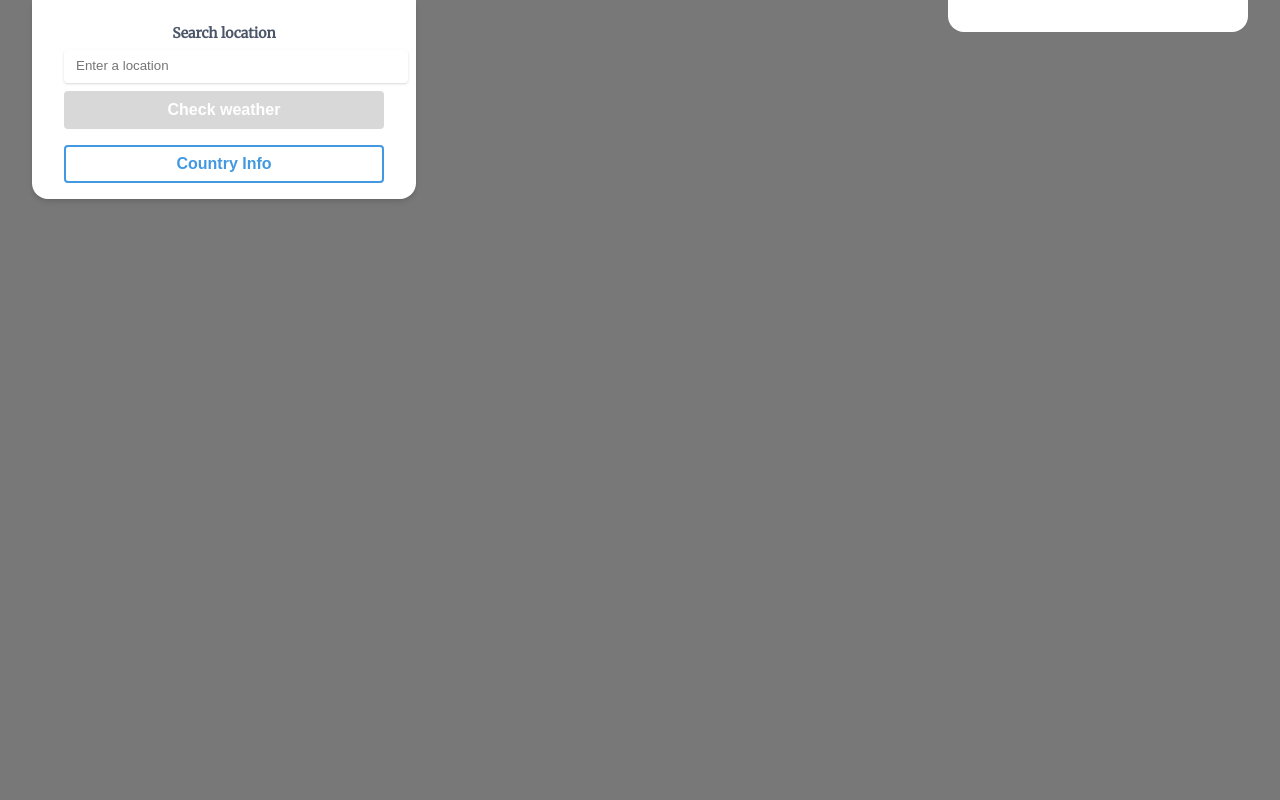
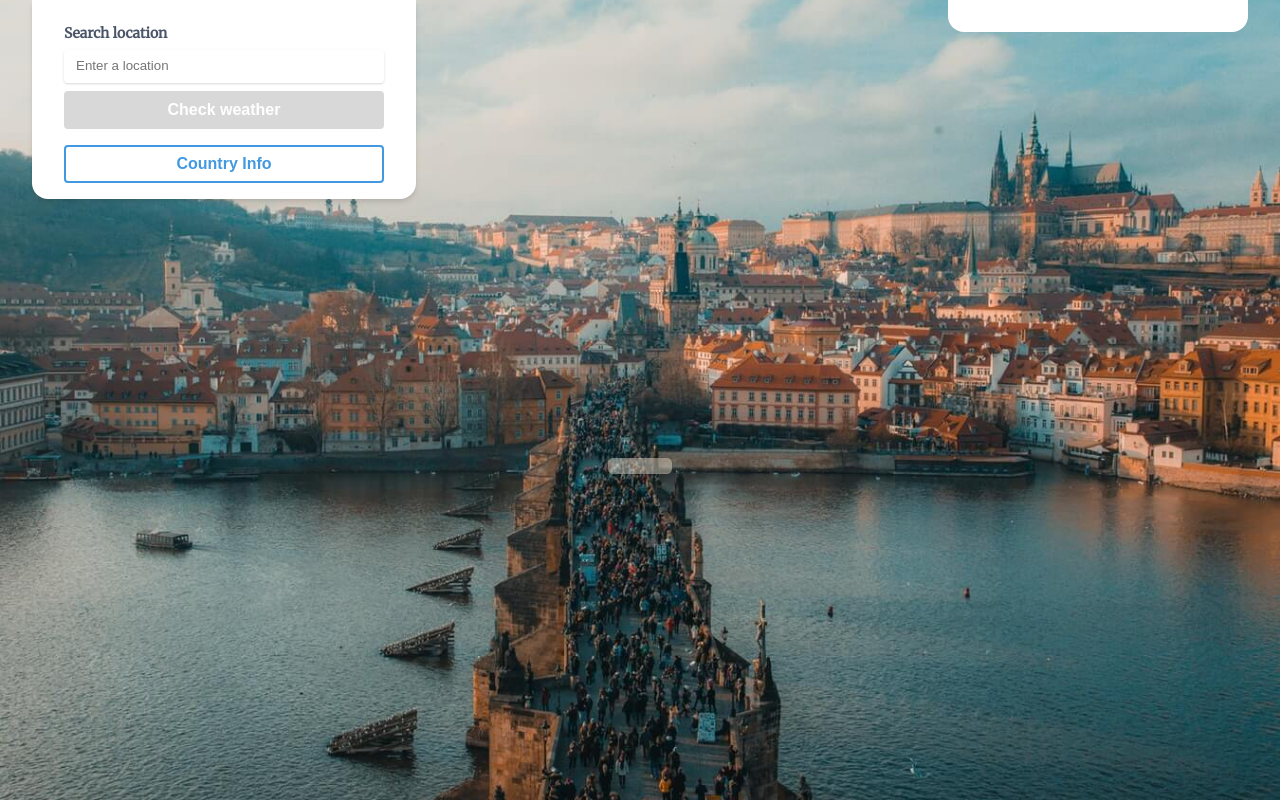
Before and after one commit to rfilenko/weather-app, a React (Create React App) app: page / in a window 1280 px wide. Built offline with nearby package versions, Linux system fonts and the light colour scheme; no server answers.

Commit message:
refactor with hooks, changes to unsplash api

```diff
--- a/package.json
+++ b/package.json
@@ -3,6 +3,7 @@
   "version": "0.1.0",
   "private": true,
   "dependencies": {
+    "axios": "^0.19.1",
     "react": "^16.12.0",
     "react-dom": "^16.12.0",
     "react-scripts": "3.2.0",
--- a/src/App.css
+++ /dev/null
@@ -1,42 +0,0 @@
-@import url("https://fonts.googleapis.com/css?family=Fira+Sans:400,600|Merriweather&display=swap");
-.App {
-  text-align: center;
-}
-
-.App-header {
-  background-color: #282c34;
-  min-height: 100vh;
-  display: flex;
-  flex-direction: column;
-  align-items: center;
-  justify-content: center;
-  font-size: calc(10px + 2vmin);
-  color: white;
-}
-
-body {
-  font-family: "Merriweather", serif;
-  background-position: center center;
-  background-size: cover;
-  background-repeat: no-repeat;
-  min-height: 100vh;
-}
-body:before {
-  background: rgba(0, 0, 0, 0.53);
-  position: absolute;
-  content: "";
-  width: 100%;
-  height: 100%;
-  top: 0;
-  left: 0;
-  z-index: -1;
-}
-h1,
-h2,
-h3,
-h4,
-h5,
-h6,
-p span {
-  font-family: "Fira Sans", sans-serif;
-}
--- a/src/App.js
+++ b/src/App.js
@@ -1,158 +1,126 @@
-import React, { Component } from "react";
-import "./App.css";
+import React, { useState, useEffect } from "react";
+import unsplash from "./api/unsplash";
+import bg from "./images/defaultBg.jfif";
 
+import CityTitle from "./components/CityTitle";
 import FormComponent from "./components/FormComponent";
 import Info from "./components/Info";
-import CityTitle from "./components/CityTitle";
-import { Wrapper, InfoWrapper } from "./components/Wrapper";
+import PageContent from "./components/PageContent";
+import { InfoWrapper, Wrapper } from "./components/Wrapper";
 
-class App extends Component {
-  constructor(props) {
-    super(props);
-    this.state = {
-      data: null,
-      code: null,
-      cityInfo: null,
-      inputValue: "Prague",
-      cityCountry: "",
-      imgIcon: "",
-      isVisible: false,
-      isDisabled: true,
-      imgs: [],
-      one: null,
-      temp: null
+const App = () => {
+  const [data, setData] = useState(null);
+  const [inputValue, setInputValue] = useState("Prague");
+  const [cityInfo, setCityInfo] = useState(null);
+  const [code, setCode] = useState(null);
+  const [temp, setTemp] = useState(null);
+  const [imgInfo, setImgInfo] = useState(null);
+  const [defaultBg, setDefaultBg] = useState("");
+  const [cityCountry, setCityCountry] = useState("");
+  const [imgIcon, setImgIcon] = useState("");
+  const [isDisabled, setIsDisabled] = useState(true);
+  const [isVisible, setIsVisible] = useState(false);
+
+  //get country information data
+  const getInfo = async () => {
+    try {
+      const res = await fetch("https://restcountries.eu/rest/v2/alpha/" + code);
+      const json = await res.json();
+      const data = await json;
+      setCityInfo(data);
+      setIsVisible(!isVisible);
+    } catch (err) {
+      console.log(err);
+    }
   };
-    this.handleInput = this.handleInput.bind(this);
-    this.getInfo = this.getInfo.bind(this);
-    this.infoData = this.infoData.bind(this);
-    this.closeInfo = this.closeInfo.bind(this);
-    this.fetchData = this.fetchData.bind(this);
+
+  // get data
+  const infoData = () => {
+    if (data) {
+      getInfo();
     }
+  };
 
-  componentDidMount() {
-    this.getWeather();
-    this.getPhotos();
-    // clear input value
-    this.setState({ inputValue: "" });
-  }
+  //handle input
+  const handleInput = e => {
+    e.preventDefault();
+    setInputValue(e.target.value);
+    setIsDisabled(false);
+  };
 
-  getWeather() {
+  const closeInfo = () => {
+    setIsVisible(!isVisible);
+  };
+  const fetchData = () => {
+    //get weather data
+    getWeather();
+    getPhotos();
+  };
+  const getWeather = () => {
     const KEY = "1e27d6d230adcdad18474cb51e03fa54";
     let URL =
       "https://api.openweathermap.org/data/2.5/weather?q=" +
-      this.state.inputValue +
+      inputValue +
       "&units=metric&appid=" +
       KEY;
     fetch(URL)
       .then(res => res.json())
       .then(dataJson => {
         const { weather, sys } = dataJson;
-        this.setState({
-          data: dataJson,
-          cityCountry: `${dataJson.name}, ${dataJson.sys.country}`,
-          imgIcon: weather.icon,
-          code: sys.country,
-          isVisible: false,
-          temp: dataJson.main.temp
-        });
+        setData(dataJson);
+        setCityCountry(`${dataJson.name}, ${dataJson.sys.country}`);
+        setIsVisible(false);
+        setImgIcon(weather.icon);
+        setCode(sys.country);
+        setTemp(dataJson.main.temp);
       })
       .catch(err => console.log(err));
-  }
-
-  //get country information data
-  getInfo() {
-    fetch("https://restcountries.eu/rest/v2/alpha/" + this.state.code)
-      .then(response => response.json())
-      .then(data => {
-        this.setState({ cityInfo: data, isVisible: !this.state.isVisible });
-      })
-      .catch(err => console.log(err));
-  }
-  fetchData() {
-    //get weather data
-    this.getWeather();
-    //fetch new images
-    this.getPhotos();
-    //changes background
-    this.changeBg();
-  }
-
-  // get data
-  infoData() {
-    if (this.state.data) {
-      this.getInfo();
-    }
-  }
-
-  //fetch images
-  getPhotos() {
-    const { inputValue } = this.state;
-    const APP_ID =
-      "73009d35e19e1e1cea3441634004ccc2b145aede7c07d7998b17bf95430a95dc";
-    let URL = `https://api.unsplash.com/search/photos/?page=1&per_page=20&query=${inputValue}&client_id=${APP_ID}`;
-    fetch(URL)
-      .then(res => res.json())
-      .then(dataJson => {
-        this.setState({
-          imgs: dataJson.results
-        });
-        //get random image
-        const imagesLength = this.state.imgs.length;
-        const randomImage = this.state.imgs[
-          Math.floor(Math.random() * imagesLength)
-        ];
-        this.setState({
-          one: randomImage.urls.regular
-        });
-        this.changeBg();
-      })
-      .catch(err => console.log(err));
-  }
+  };
+  useEffect(() => {
+    fetchData();
+    setInputValue("");
+  }, []);
 
   //changing body background
-  changeBg() {
-    let body = document.querySelector("body");
-    body.style.backgroundImage = `url(${this.state.one})`;
+  const changeBg = () => {
+    const pageContent = document.querySelector(".page-content");
+    pageContent.style.backgroundImage = `url(${bg})`;
+
+    if (defaultBg.length > 0) {
+      pageContent.style.backgroundImage = `url(${defaultBg})`;
     }
+  };
+  useEffect(() => {
+    changeBg();
+  }, []);
 
-  //handle input
-  handleInput(e) {
-    e.preventDefault();
-    this.setState({
-      inputValue: e.target.value,
-      isDisabled: false
-    });
+  const getPhotos = async () => {
+    try {
+      const res = await unsplash.get(`/photos/random/?query=${inputValue}`);
+      setDefaultBg(res.data.urls.regular);
+      setImgInfo(res.data.location.title);
+
+      //changes background
+      changeBg();
+    } catch (err) {
+      console.log(err.message);
     }
+  };
 
-  closeInfo() {
-    console.log("clicked");
-    this.setState({
-      isVisible: !this.state.isVisible
-    });
-  }
-
-  render() {
-    const {
-      data,
-      cityInfo,
-      cityCountry,
-      inputValue,
-      isDisabled,
-      isVisible
-    } = this.state;
   return (
     <div className="App">
-        <CityTitle data={data} city={cityCountry} />
+      <PageContent>
+        <CityTitle data={data} city={cityCountry} imgInfo={imgInfo} />
         <Wrapper>
           <FormComponent
             data={data}
             inputValue={inputValue}
             isDisabled={isDisabled}
             isVisible={isVisible}
-            fetchData={this.fetchData}
-            infoData={this.infoData}
-            closeInfo={this.closeInfo}
-            handleInput={this.handleInput}
+            fetchData={fetchData}
+            infoData={infoData}
+            closeInfo={closeInfo}
+            handleInput={handleInput}
           />
         </Wrapper>
         <InfoWrapper>
@@ -160,14 +128,15 @@ class App extends Component {
             <Info
               data={data}
               cityInfo={cityInfo}
-              infoData={this.infoData}
-              fetchData={this.fetchData}
-              closeInfo={this.closeInfo}
+              infoData={infoData}
+              fetchData={fetchData}
+              closeInfo={closeInfo}
             />
           )}
         </InfoWrapper>
+      </PageContent>
     </div>
   );
-  }
-}
+  // }
+};
 export default App;
--- /dev/null
+++ b/src/api/unsplash.js
@@ -0,0 +1,10 @@
+import axios from "axios";
+
+const APP_ID =
+  "73009d35e19e1e1cea3441634004ccc2b145aede7c07d7998b17bf95430a95dc";
+export default axios.create({
+  baseURL: "https://api.unsplash.com",
+  headers: {
+    Authorization: `Client-ID ${APP_ID}`
+  }
+});
--- a/src/components/CityTitle.js
+++ b/src/components/CityTitle.js
@@ -10,6 +10,17 @@ const Title = styled.h2`
   top: 50%;
   left: 50%;
   transform: translate(-50%, -50%);
+  background: rgba(250, 235, 215, 0.41);
+  padding: 0.5rem 2rem;
+  border-radius: 5px;
+  box-shadow: 0 20px 25px -5px rgba(0, 0, 0, 0.1),
+    0 10px 10px -5px rgba(0, 0, 0, 0.04);
+
+  span {
+    display: block;
+    font-size: 1.25rem;
+    color: darkslategray;
+  }
 
   @media screen and (max-width: 768px) {
     font-size: 3.5rem;
@@ -18,8 +29,15 @@ const Title = styled.h2`
   }
 `;
 
-const CityTitle = ({ city }) => {
-  return <Title> {city}</Title>;
+const CityTitle = ({ city, imgInfo }) => {
+  return (
+    <>
+      <Title>
+        {city}
+        {imgInfo && <span>Image - {imgInfo} </span>}
+      </Title>
+    </>
+  );
 };
 
 export default CityTitle;
--- a/src/components/Info.js
+++ b/src/components/Info.js
@@ -99,7 +99,7 @@ const Info = props => {
             <p>
               {" "}
               <span> Currency: </span> {cityInfo.currencies[0].name},
-              <i>{cityInfo.currencies[0].symbol}</i>{" "}
+              <i>{cityInfo.currencies[0].symbol}</i>
             </p>
           </div>
         )}
--- a/src/components/Input.js
+++ b/src/components/Input.js
@@ -2,6 +2,7 @@ import React from "react";
 import styled from "styled-components";
 
 const Inpt = styled.input`
+  box-sizing: border-box;
   width: 100%;
   color: #4a5568;
   box-shadow: 0 1px 3px 0 rgba(0, 0, 0, 0.1), 0 1px 2px 0 rgba(0, 0, 0, 0.06);
--- a/src/components/Label.js
+++ b/src/components/Label.js
@@ -7,7 +7,6 @@ const Labl = styled.label`
   margin-bottom: 0.5rem;
   font-weight: 700;
   display: block;
-  border: 1px solid rose;
 `;
 
 const Label = ({ htmlFor, text }) => {
--- /dev/null
+++ b/src/components/PageContent.js
@@ -0,0 +1,40 @@
+import React from "react";
+import styled from "styled-components";
+
+const PageContent = styled.div`
+  @import url("https://fonts.googleapis.com/css?family=Fira+Sans:400,600|Merriweather&display=swap");
+
+  h1,
+  h2,
+  h3,
+  h4,
+  h5,
+  h6,
+  p span {
+    font-family: "Fira Sans", sans-serif;
+  }
+
+  width: 100vw;
+  min-height: 100vh;
+  font-family: Merriweather, serif;
+  background-position: center center;
+  background-size: cover;
+  /* background-image: url(https://images.unsplash.com/photo-1562664348-2188b99b5157?ixlib=rb-1.2.1&q=…m=jpg&crop=entropy&cs=tinysrgb&w=1080&fit=max&ixid=eyJhc); */
+
+  &:before {
+    background: rgba(0, 0, 0, 0.53);
+    position: absolute;
+    content: "";
+    width: 100%;
+    height: 100%;
+    top: 0;
+    left: 0;
+    z-index: -1;
+  }
+`;
+
+const Content = props => {
+  return <PageContent className="page-content"> {props.children} </PageContent>;
+};
+
+export default Content;
```
Also changed, not shown: src/images/defaultBg.jfif (added), 1 other file (tests, documents, lock files or other folders). Lines whose indentation alone changed are shown as unchanged.
